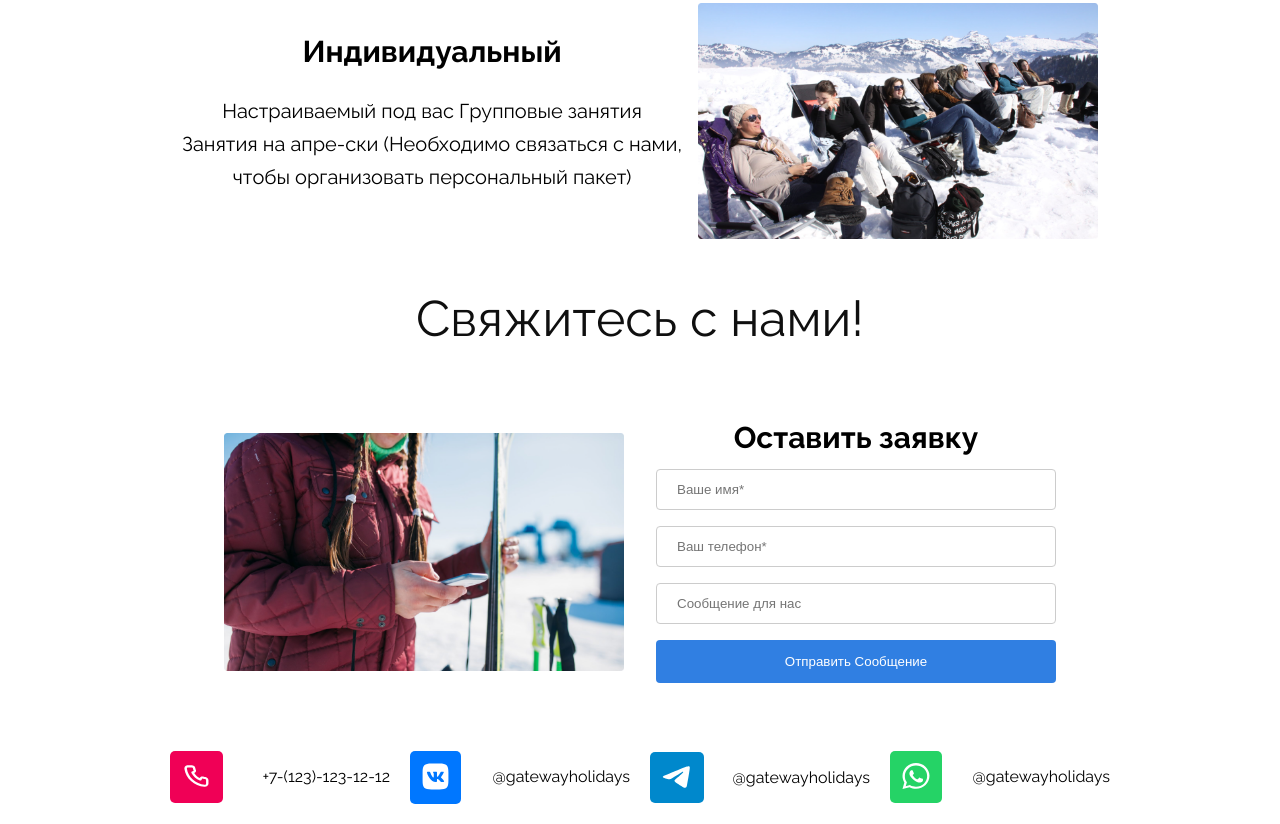
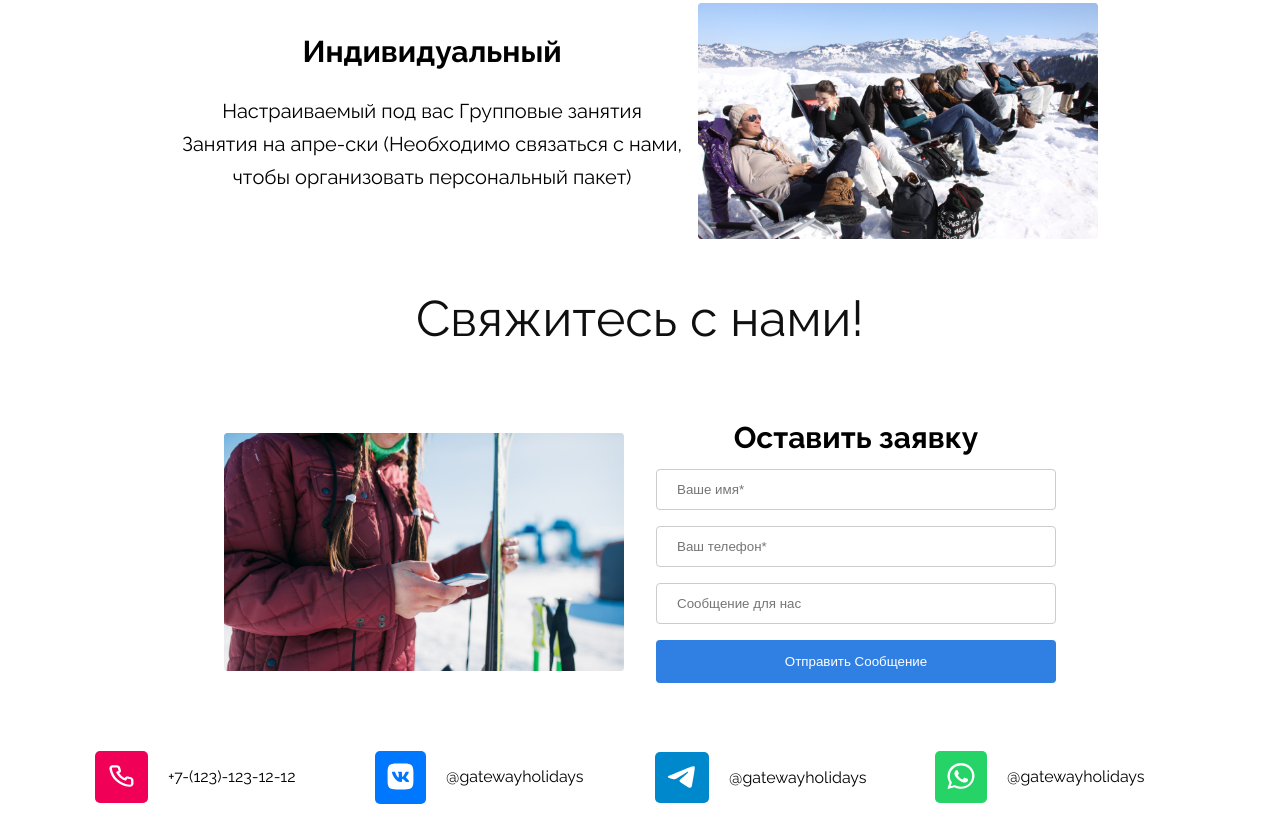
Before and after one commit to meg4cyberc4t/GatewayHolidays, a plain HTML site: page index.html in a window 1280 px wide. Shown: the part 2585-3409 px from the top of the page. Drawn offline with Linux system fonts and the light colour scheme.

Commit message:
Внешнее обновление в ссылках на социальные сети

```diff
--- a/style.css
+++ b/style.css
@@ -237,14 +237,15 @@ input[type=submit]:hover {
     margin-bottom: 20px;
     margin-top: 60px;
     flex-direction: row;
-    gap: 20px;
+    row-gap: 20px;
+    column-gap: 30px;
 }
 
 .social_item{
-    min-width: 220px;
+    width: 250px;
     display: flex;
     flex-direction: row;
-    align-content: space-between;
-    justify-content: space-between;
+    align-content: start;
+    justify-content: start;
     gap: 20px;
 }
```
